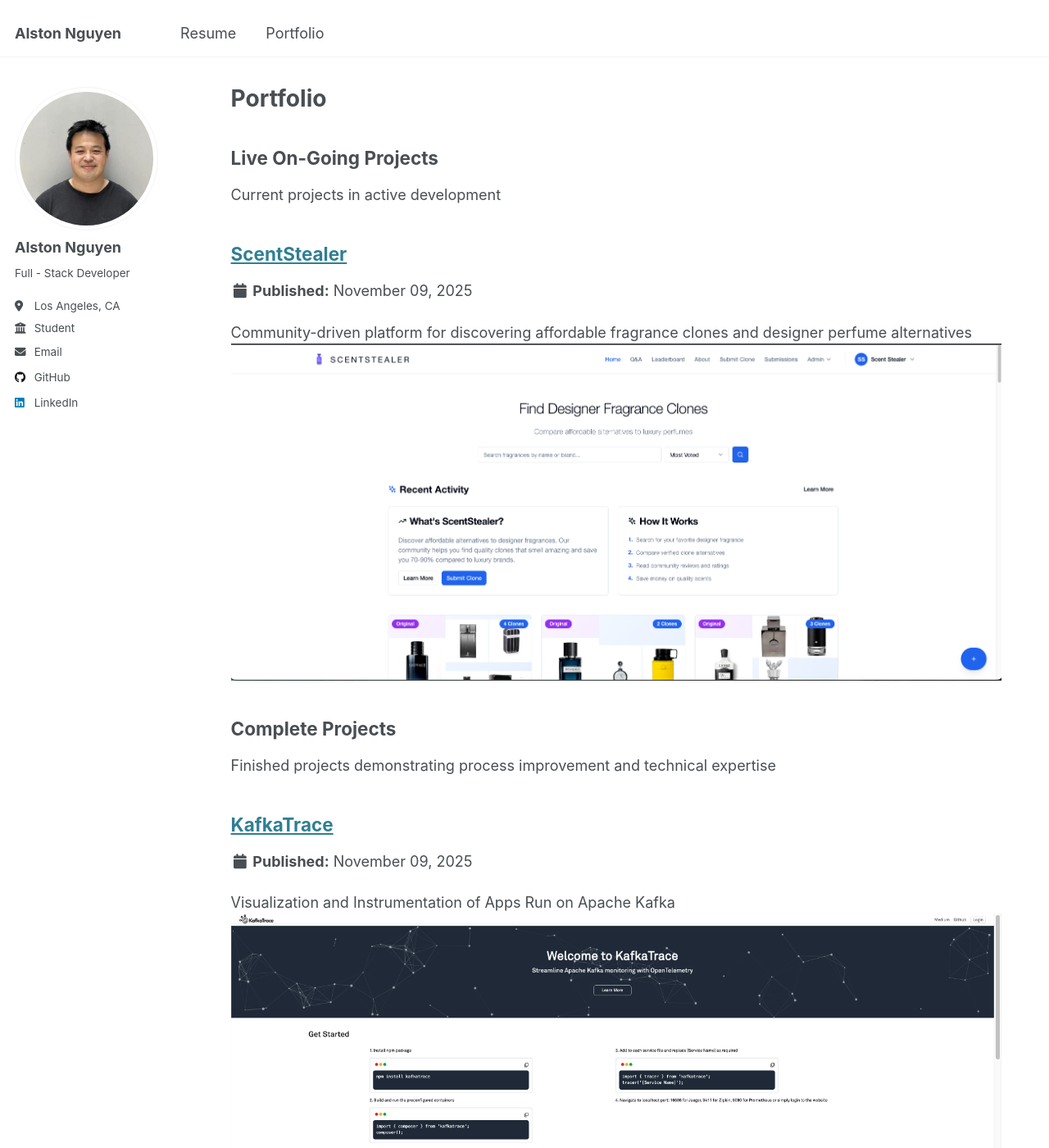
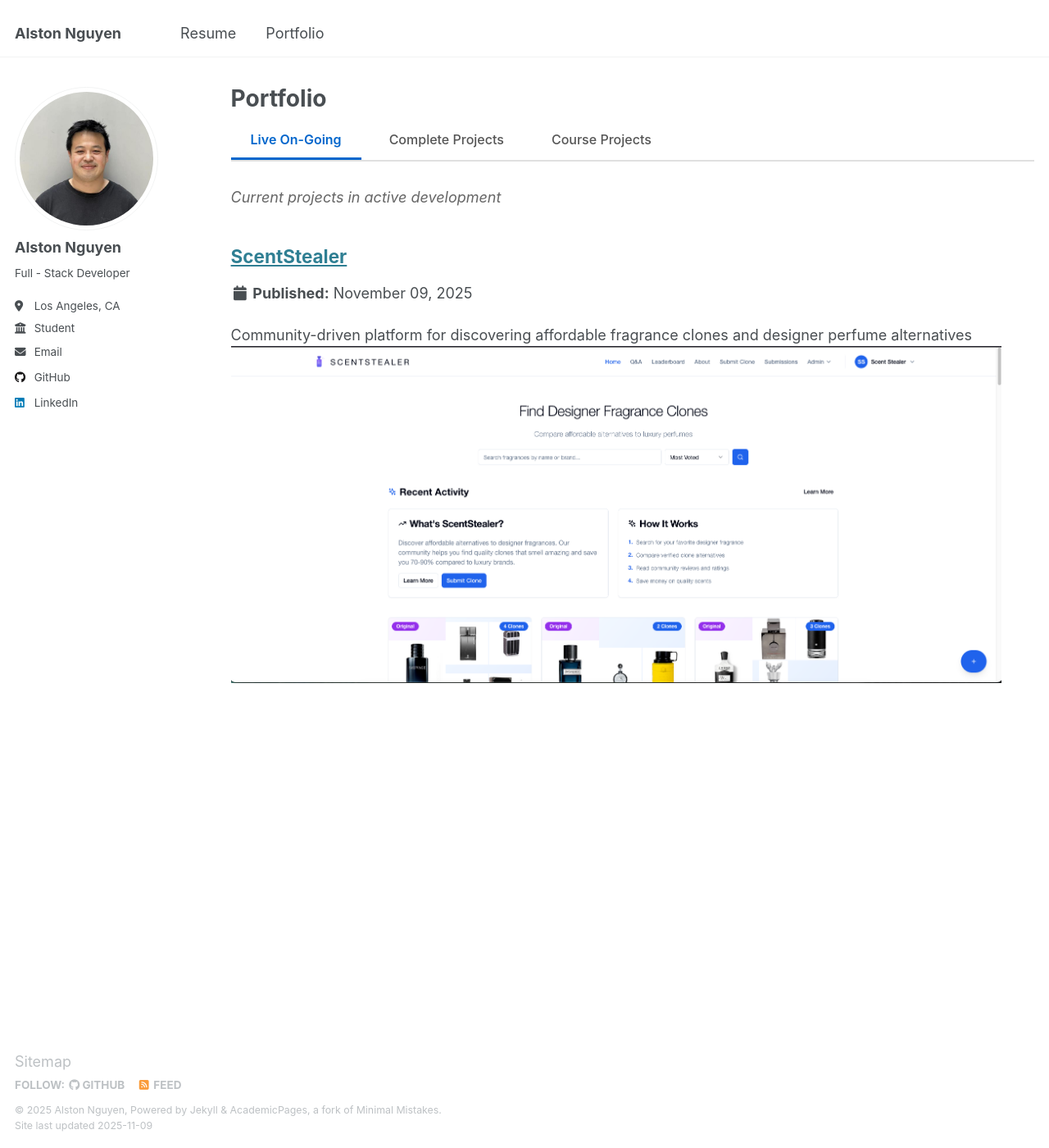
Before and after one commit to alstonnguyen/alstonnguyen.github.io, a Jekyll site: the page built from _pages/portfolio.html, in a window 1280 px wide and 1400 px high. Shown: the whole window at 82% size. Built offline with Jekyll 4.4.1, drawn with Linux system fonts in a browser that asks for light colours; some of the changed text lies outside the part shown.

Commit message:
Update portfolio.html

```diff
--- a/_pages/portfolio.html
+++ b/_pages/portfolio.html
@@ -7,22 +7,83 @@ author_profile: true
 
 {% include base_path %}
 
-<h2>Live On-Going Projects</h2>
-<p>Current projects in active development</p>
+<style>
+  .portfolio-tabs {
+    display: flex;
+    gap: 10px;
+    margin-bottom: 30px;
+    border-bottom: 2px solid #e0e0e0;
+    flex-wrap: wrap;
+  }
+
+  .portfolio-tab {
+    padding: 12px 24px;
+    cursor: pointer;
+    background: none;
+    border: none;
+    border-bottom: 3px solid transparent;
+    font-size: 16px;
+    font-weight: 500;
+    transition: all 0.3s ease;
+    color: #555;
+  }
+
+  .portfolio-tab:hover {
+    color: #000;
+    background-color: #f5f5f5;
+  }
+
+  .portfolio-tab.active {
+    color: #0066cc;
+    border-bottom-color: #0066cc;
+    font-weight: 600;
+  }
+
+  .portfolio-tab-content {
+    display: none;
+    animation: fadeIn 0.3s ease-in;
+  }
+
+  .portfolio-tab-content.active {
+    display: block;
+  }
+
+  @keyframes fadeIn {
+    from { opacity: 0; }
+    to { opacity: 1; }
+  }
+
+  .tab-description {
+    color: #666;
+    font-style: italic;
+    margin-bottom: 20px;
+  }
+</style>
+
+<div class="portfolio-tabs">
+  <button class="portfolio-tab active" onclick="openTab(event, 'live-ongoing')">Live On-Going</button>
+  <button class="portfolio-tab" onclick="openTab(event, 'complete')">Complete Projects</button>
+  <button class="portfolio-tab" onclick="openTab(event, 'course')">Course Projects</button>
+</div>
+
+<div id="live-ongoing" class="portfolio-tab-content active">
+  <p class="tab-description">Current projects in active development</p>
   {% assign live_projects = site.portfolio | where: "category", "Live On-Going" | sort: "date" | reverse %}
   {% for post in live_projects %}
     {% include archive-single.html %}
   {% endfor %}
+</div>
 
-<h2>Complete Projects</h2>
-<p>Finished projects demonstrating process improvement and technical expertise</p>
+<div id="complete" class="portfolio-tab-content">
+  <p class="tab-description">Finished projects demonstrating process improvement and technical expertise</p>
   {% assign complete_projects = site.portfolio | where: "category", "Complete Projects" | sort: "date" | reverse %}
   {% for post in complete_projects %}
     {% include archive-single.html %}
   {% endfor %}
+</div>
 
-<h2>Course Projects</h2>
-<p>Academic projects and coursework demonstrations</p>
+<div id="course" class="portfolio-tab-content">
+  <p class="tab-description">Academic projects and coursework demonstrations</p>
   {% assign course_projects = site.portfolio | where: "category", "Course Projects" | sort: "date" | reverse %}
   {% if course_projects.size > 0 %}
     {% for post in course_projects %}
```
Also changed, not shown: other parts of _pages/portfolio.html (+21 -0 lines). Lines whose indentation alone changed are shown as unchanged.
